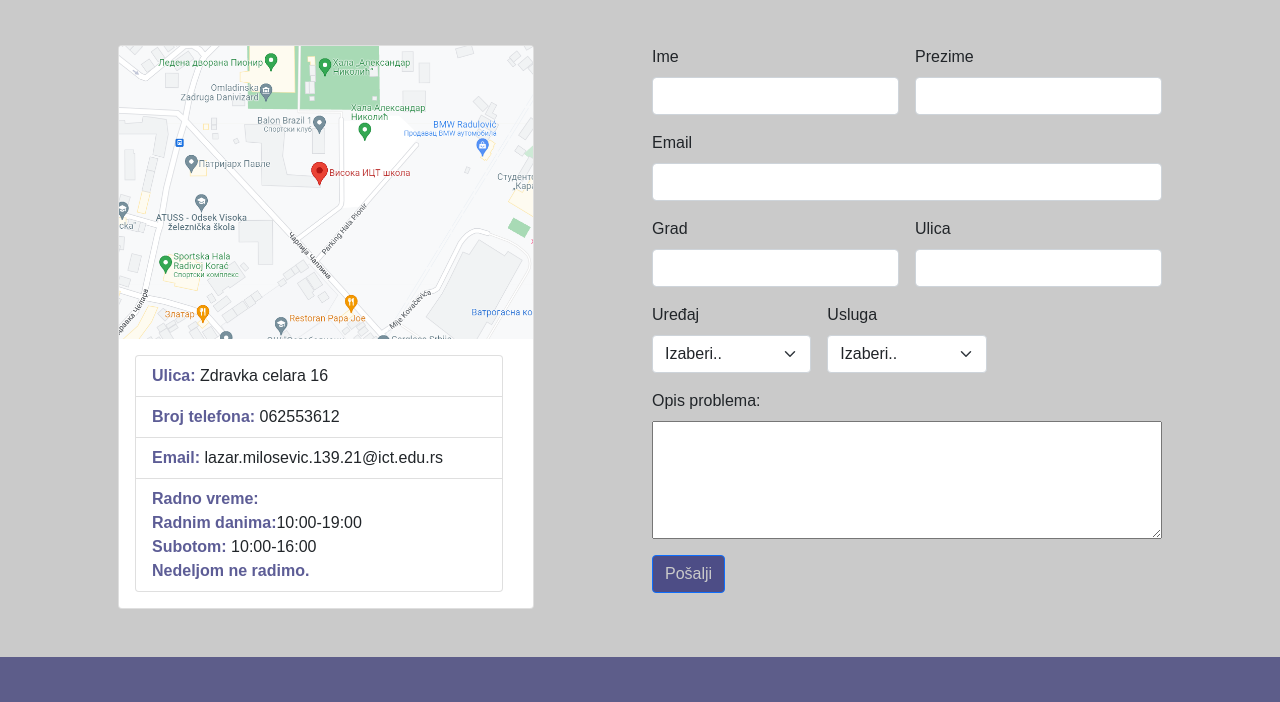
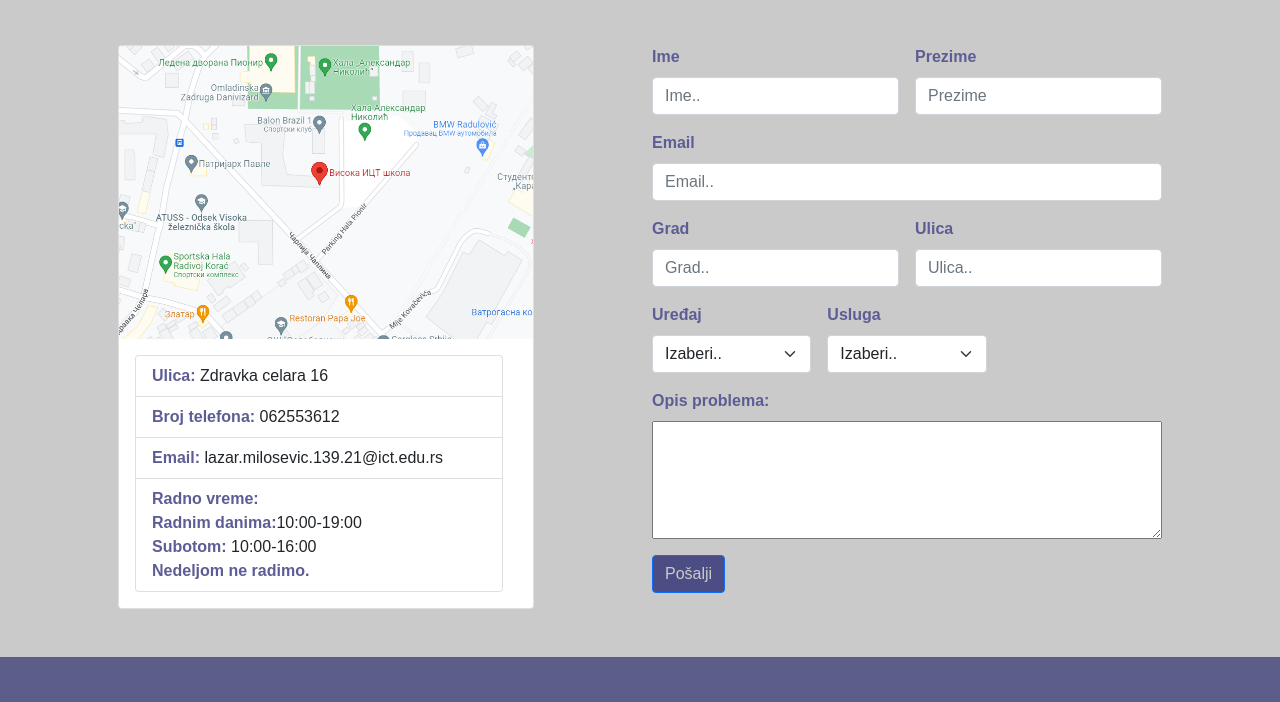
Before and after one commit to lazar146/vPC-Servis, a plain HTML site: page kontakt.html in a window 1280 px wide. Shown: the part 73-775 px from the top of the page. Drawn offline with nearby package versions, Linux system fonts and the light colour scheme; no server answers; a web font is replaced by a local one.

Commit message:
Add files via upload

```diff
--- a/kontakt.html
+++ b/kontakt.html
@@ -67,29 +67,29 @@
         <div class="col">
             <form action="ae.php" class="row g-3" name="formaa" id="formaa">
                 <div class="col-md-6">
-                  <label for="inputEmail4" class="form-label">Ime</label>
-                  <input type="text" class="form-control" id="inputtext">
+                  <label for="inputEmail4" id="kon" class="form-label">Ime</label>
+                  <input type="text" class="form-control" id="inputtext" placeholder="Ime..">
                 </div>
                 <div class="col-md-6">
-                  <label for="inputPassword4" class="form-label">Prezime</label>
-                  <input type="text" class="form-control" id="inputPassword4">
+                  <label for="inputPassword4" id="kon" class="form-label">Prezime</label>
+                  <input type="text" class="form-control" id="inputPassword4" placeholder="Prezime">
                 </div>
                 <div class="col-12">
-                  <label for="inputAddress" class="form-label">Email</label>
-                  <input type="email" class="form-control" id="inputAddress">
+                  <label for="inputAddress" id="kon" class="form-label">Email</label>
+                  <input type="email" class="form-control" id="inputAddress" placeholder="Email..">
                 </div>
 
                 <div class="col-md-6">
-                  <label for="inputCity" class="form-label">Grad</label>
-                  <input type="text" class="form-control" id="inputCity">
+                  <label for="inputCity" id="kon" class="form-label">Grad</label>
+                  <input type="text" class="form-control" id="inputCity" placeholder="Grad..">
                 </div>
                 <div class="col-md-6">
-                  <label for="inputCity" class="form-label">Ulica</label>
-                  <input type="text" class="form-control" id="inputCity">
+                  <label for="inputCity" id="kon" class="form-label">Ulica</label>
+                  <input type="text" class="form-control" id="inputCity" placeholder="Ulica..">
                 </div>
 
                 <div class="col-md-4">
-                  <label for="inputState" class="form-label">Uređaj</label>
+                  <label for="inputState" id="kon" class="form-label">Uređaj</label>
                   <select id="inputState" class="form-select">
                     <option selected>Izaberi..</option>
                     <option>Računar</option>
@@ -98,7 +98,7 @@
                 </div>
 
                 <div class="col-md-4">
-                  <label for="inputState" class="form-label">Usluga</label>
+                  <label for="inputState" id="kon" class="form-label">Usluga</label>
                   <select id="inputState" class="form-select">
                     <option selected>Izaberi..</option>
                     <option>Popravka</option>
@@ -109,7 +109,7 @@
                 </div>
 
                 <div class="col-12">
-                  <label for="w3rewiew" class="mb-2">Opis problema:</label>
+                  <label for="w3rewiew" id="kon" class="mb-2">Opis problema:</label>
                   <textarea id="w3review" name="w3review" rows="4" cols="50"></textarea>
                 </div>
 
```
